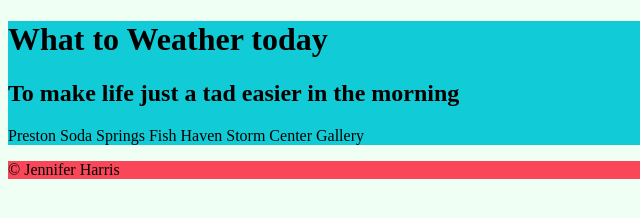
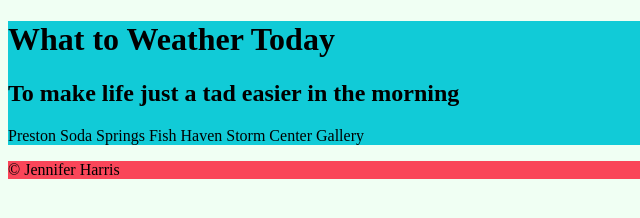
Before and after one commit to ladyalee/ladyalee.github.io, a plain HTML site: page assignments/lesson-4/preston-4.html in a window 1280 px wide. Shown: the full height of the page, 0-640 px from the left. Drawn offline with Linux system fonts and the light colour scheme.

Commit message:
correction

```diff
--- a/assignments/lesson-4/preston-4.html
+++ b/assignments/lesson-4/preston-4.html
@@ -9,7 +9,7 @@
 </head>
 <body>
     <header>
-        <h1>What to Weather today</h1>
+        <h1>What to Weather Today</h1>
         <div class="motto">
                 <h2>To make life just a tad easier in the morning</h2>
         </div>
```
